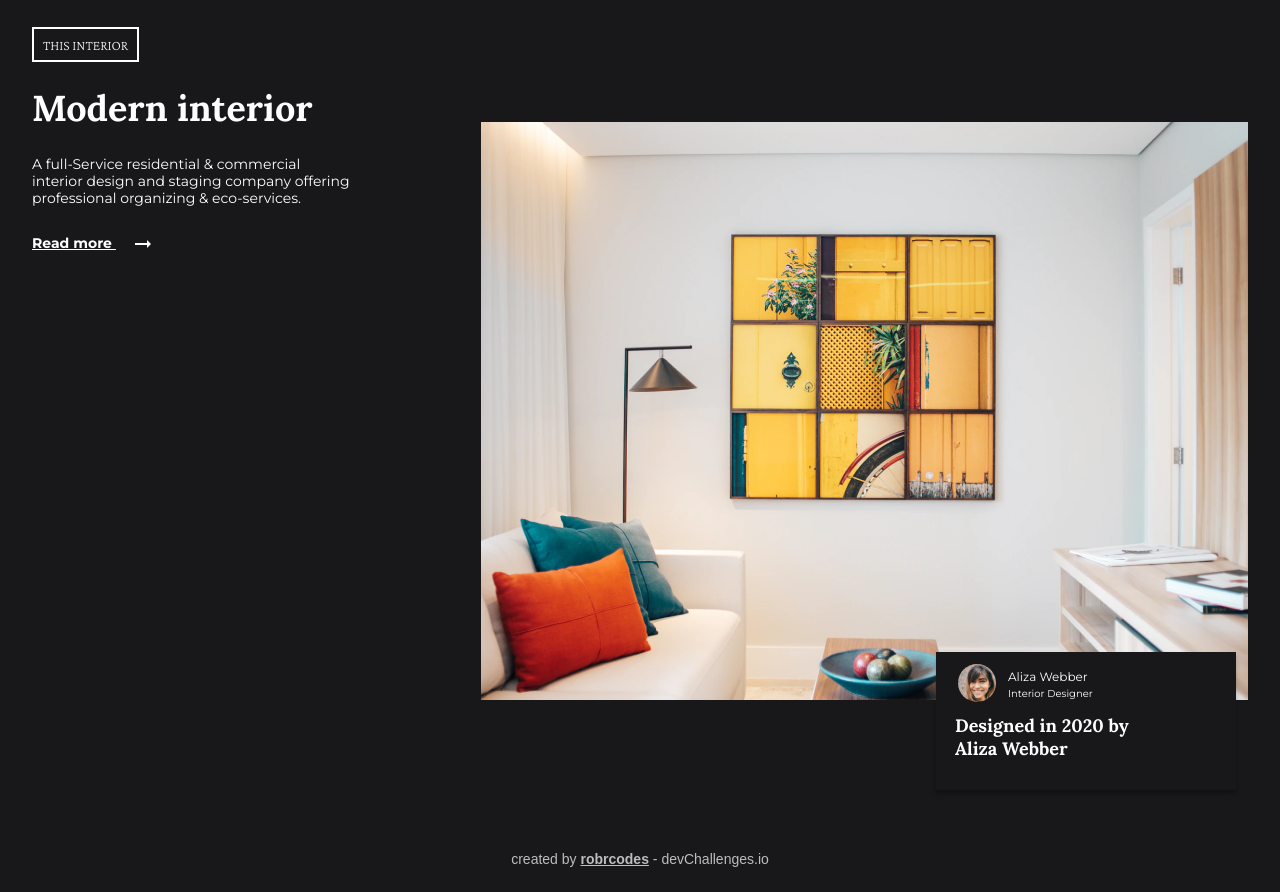
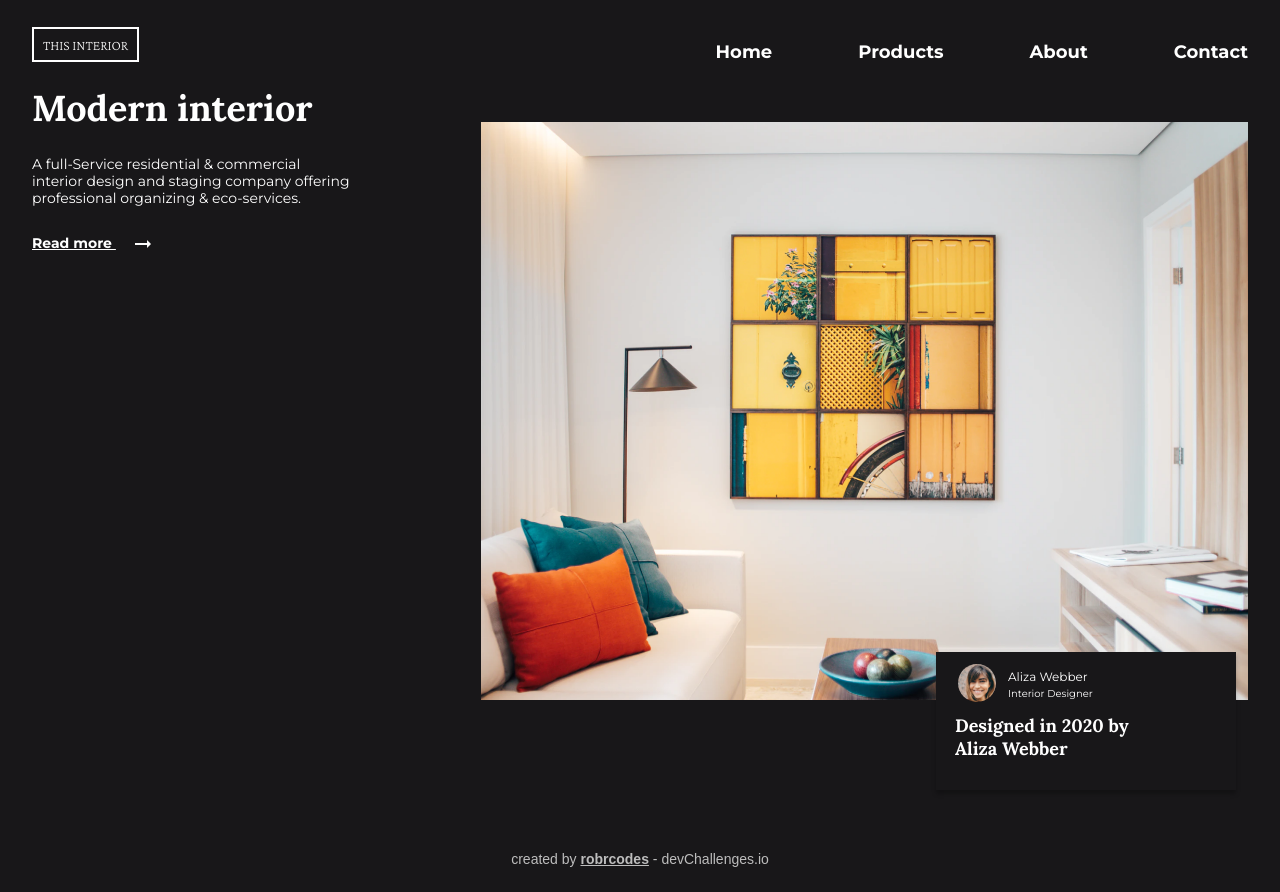
Before and after one commit to rrnwick/challenge-interior-consultant, a plain HTML site: page index.html in a window 1280 px wide. Drawn offline with nearby package versions, Linux system fonts and the light colour scheme.

Commit message:
desktop horizontal nav bar almost complete

```diff
--- a/styles.css
+++ b/styles.css
@@ -192,6 +192,10 @@ header {
   transform: none;
 }
 
+
+
+@media (max-width: 899px) {
+
 #menu {
   position: absolute;
   width: 375px;
@@ -224,6 +228,31 @@ header {
   line-height: 1.371rem;
 }
 
+}  /**** end of mobile first nav ***/
+
+@media (min-width: 900px) {
+  #menu {
+    display: flex;
+    justify-content: space-between;
+    align-items: center;
+  }
+
+  #menu li {
+    color: var(--white);
+    list-style: none;
+    text-align: center;
+    padding-left: 86px;
+  }
+
+  #menu li a {
+    text-decoration: none;
+    color: var(--white);
+    font-family: "Montserrat", sans-serif;
+    font-weight: 700;
+    font-size: 1.125rem;
+    line-height: 1.371rem;
+  }
+}
 
 main {
   max-width: 350px;
@@ -363,14 +392,18 @@ h2 {
   }
 
   #menu-toggle {
+    /* display: none; */
+  }
+
+  #menu {
+    /* display: none; */
+  }
+
+  #menu-toggle input {
     display: none;
   }
 
-  #menu {
-    display: none;
-  }
-
-  #menu input {
+  #menu-toggle span {
     display: none;
   }
 
```
Also changed, not shown: index.html (indentation only).
